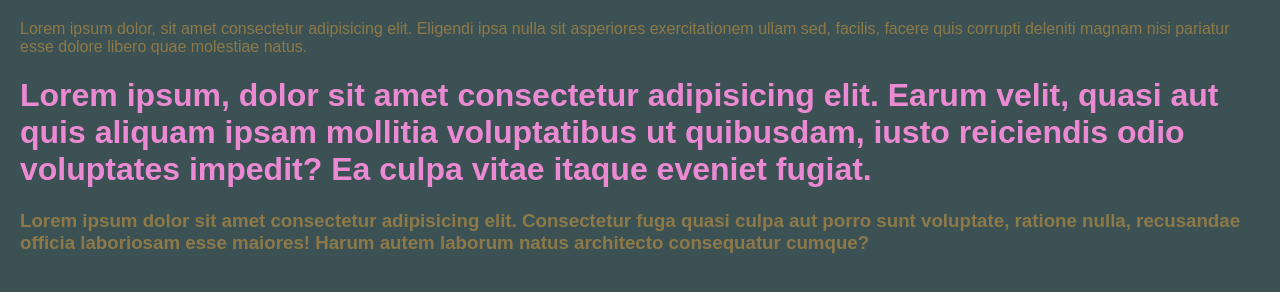
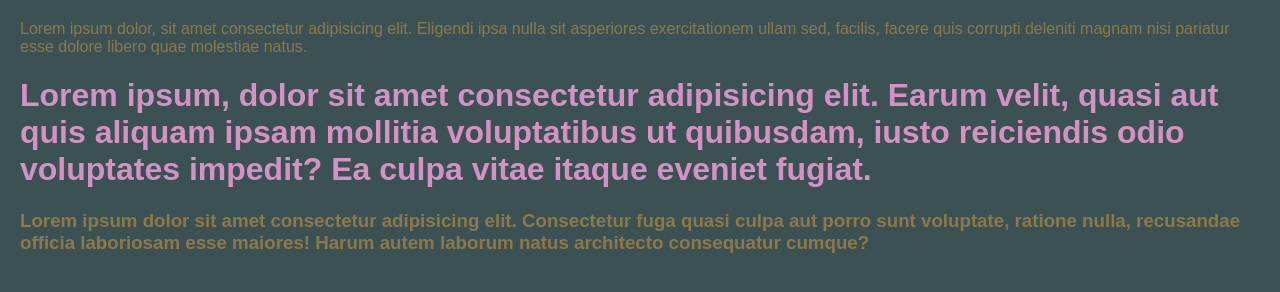
Before and after one commit to silvamarianna778-dot/meuprimeirosite, a plain HTML site: page index.html in a window 1280 px wide. Drawn offline with Linux system fonts and the light colour scheme.

Commit message:
cor do h1

```diff
--- a/index.html
+++ b/index.html
@@ -12,7 +12,7 @@
            color:#a84b
         }
         h1{
-         color: rgb(235, 138, 211);
+         color: rgb(211, 146, 195);
         }
 
     </style>
```
